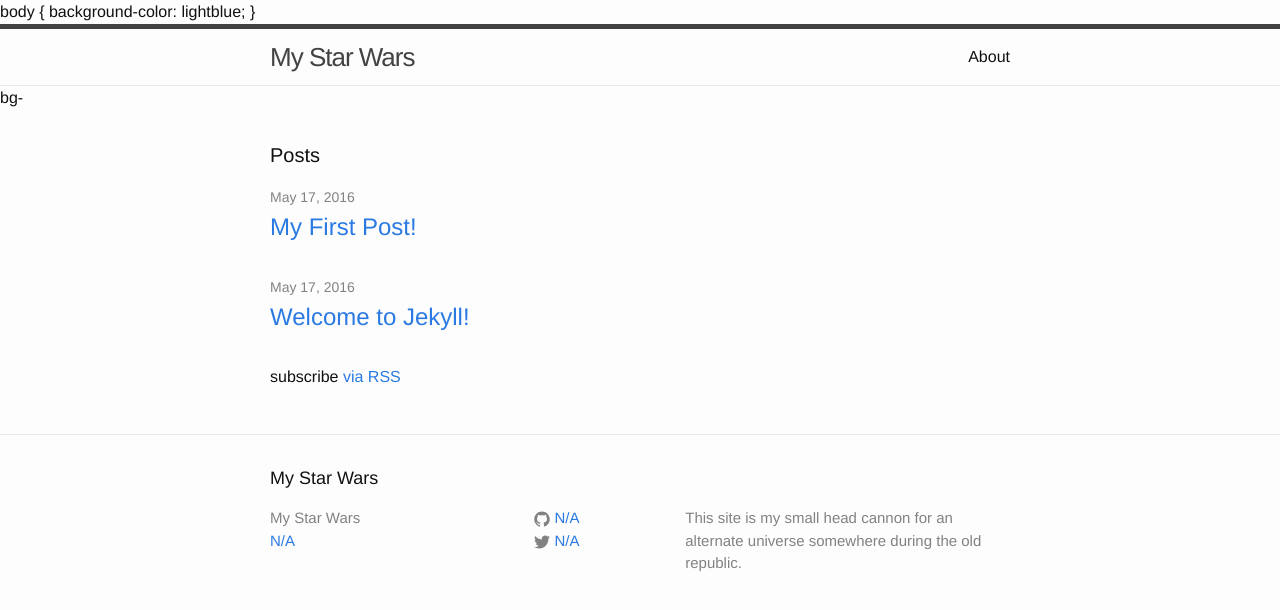
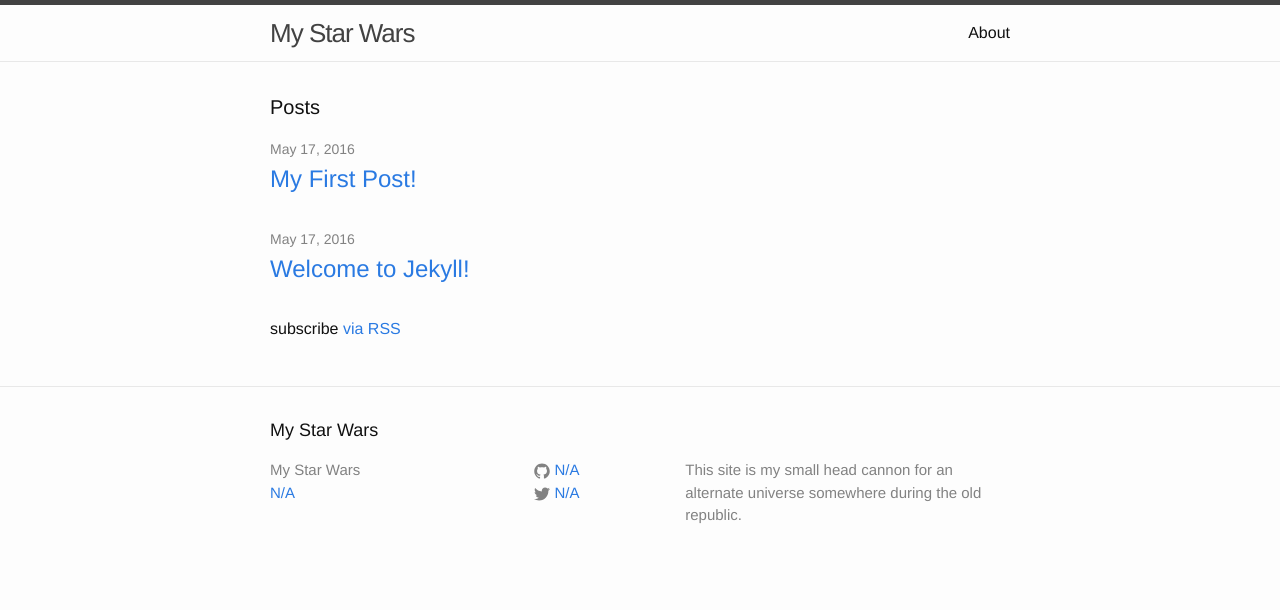
Before and after one commit to DarthNihl/DarthNihl.github.io, a Jekyll site: the page built from index.html, in a window 1280 px wide. Shown: the top 610 px of the page. Built offline with Jekyll 4.4.1, drawn with Linux system fonts in a browser that asks for light colours.

Commit message:
Update default.html

```diff
--- a/_layouts/default.html
+++ b/_layouts/default.html
@@ -4,11 +4,9 @@
   {% include head.html %}
 
   <body>
-    body {
-      background-color: lightblue;
-    }
+
     {% include header.html %}
-    bg-
+
     <div class="page-content">
       <div class="wrapper">
         {{ content }}
```
